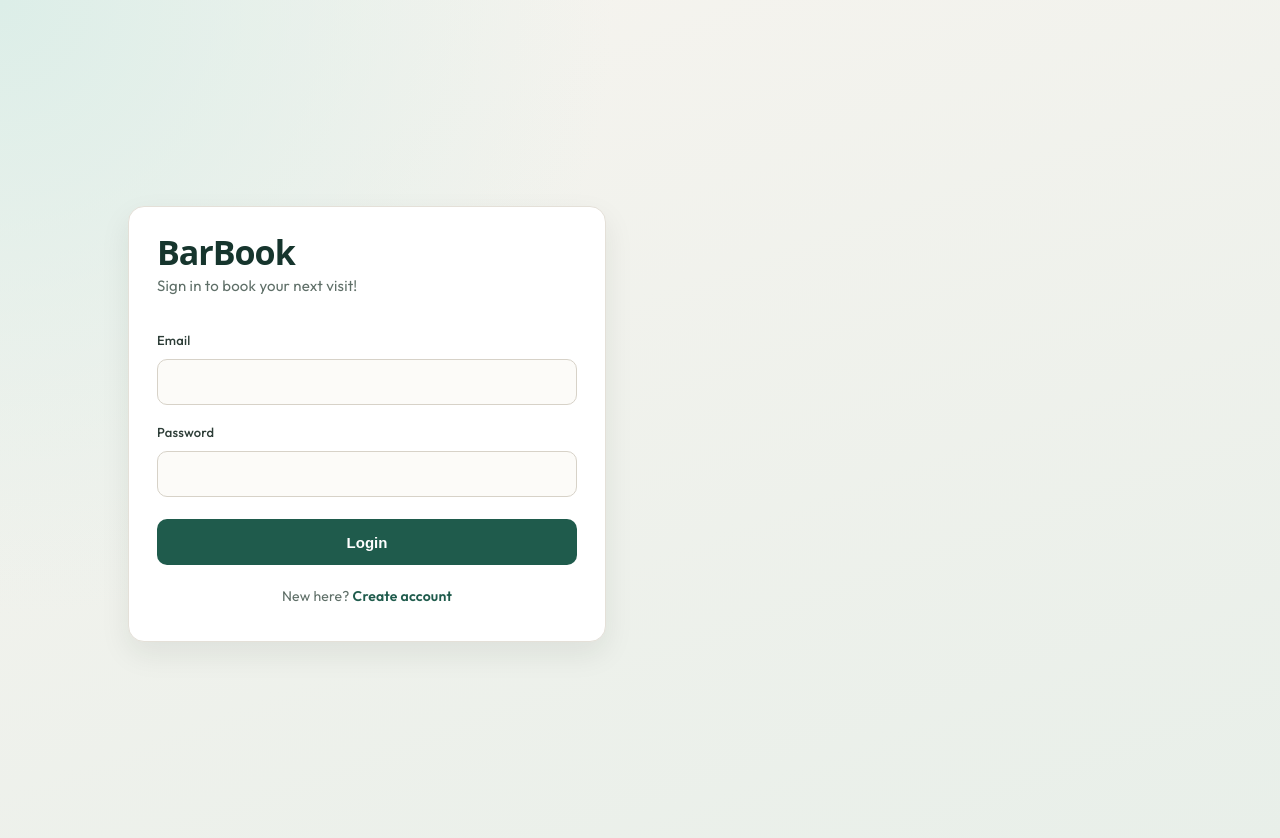
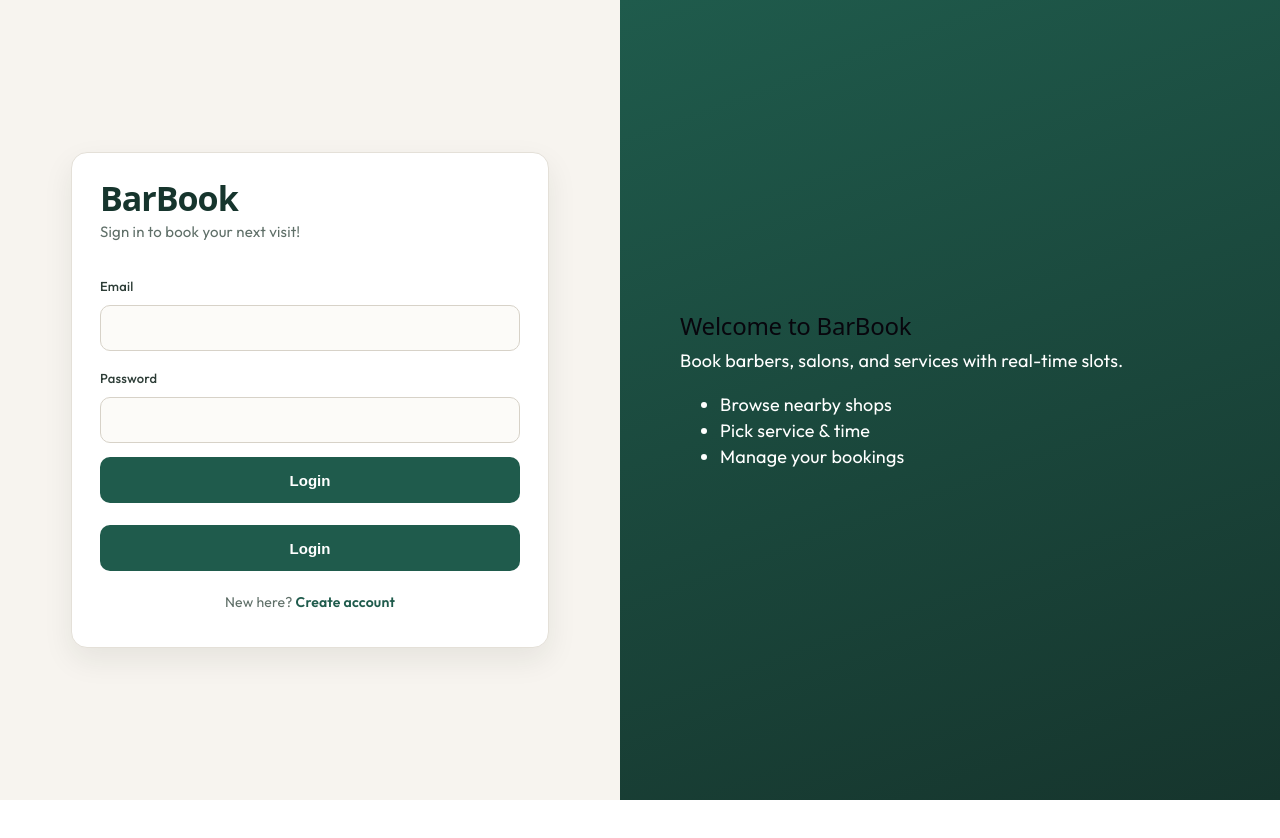
Before and after one commit to FahimFoysalEmon/booking-service, a React (Vite) app in the folder frontend/slot-booking-frontend/: page /login in a window 1280 px wide. Shown: the top 838 px of the page. After the commit the page ends 800 px from the top, so only its background shows below. Built offline with nearby package versions, Linux system fonts and the light colour scheme.

Commit message:
divided into two partitions

```diff
--- a/frontend/slot-booking-frontend/src/pages/LoginPage.jsx
+++ b/frontend/slot-booking-frontend/src/pages/LoginPage.jsx
@@ -32,6 +32,12 @@ export default function LoginPage() {
 
   return (
     <div className="auth-page">
+
+
+      <div className="auth-shell">
+
+        {/* LEFT */}
+        <div className="auth-left">
           <div className="auth-card">
             <h1 className="auth-brand">BarBook</h1>
             <p className="auth-subtitle">Sign in to book your next visit!</p>
@@ -49,14 +55,15 @@ export default function LoginPage() {
               <div className="auth-field">
                 <label>Password</label>
                 <input
-              type="password"
+                  type={showPassword ? "text" : "password"}
                   value={password}
                   onChange={(e) => setPassword(e.target.value)}
                 />
-          </div>
-          <button className="auth-submit" type="submit"
+                <button className="auth-submit" type="button"
                   onClick={() => setShowPassword(!showPassword)}
                 >Login</button>
+              </div>
+              <button className="auth-submit" type="submit">Login</button>
             </form>
 
 
@@ -70,5 +77,26 @@ export default function LoginPage() {
 
           </div>
         </div>
+
+
+
+        {/* RIGHT */}
+        <div className="auth-right">
+          <h2>Welcome to BarBook</h2>
+          <p>Book barbers, salons, and services with real-time slots.</p>
+          <ul>
+            <li>Browse nearby shops</li>
+            <li>Pick service & time</li>
+            <li>Manage your bookings</li>
+          </ul>
+        </div>
+
+
+
+      </div>
+
+
+
+    </div>
   )
 }
--- a/frontend/slot-booking-frontend/src/styles/auth.css
+++ b/frontend/slot-booking-frontend/src/styles/auth.css
@@ -3,14 +3,55 @@
 .auth-page {
   min-height: 100vh;
   display: flex;
+  align-items: stretch;
+  justify-content: center;
+  padding: 0;
+  font-family: "Outfit", sans-serif;
+  background: #f7f4ef;
+}
+
+.auth-shell {
+  width: 100%;
+  min-height: 100vh;
+  display: flex;
+}
+
+.auth-left {
+  flex: 1;
+  display: flex;
   align-items: center;
-  justify-content: flex-start;
-  padding: 24px;
-  padding-left: 10%;
-  font-family: "Outfit", sans-serif;
-  background:
-    radial-gradient(circle at top left, #dceee8 0%, transparent 40%),
-    linear-gradient(160deg, #f7f4ef 0%, #e8efe9 100%);
+  justify-content: center;
+  padding: 40px;
+}
+
+
+.auth-right {
+  flex: 1;
+  display: flex;
+  flex-direction: column;
+  justify-content: center;
+  align-items: flex-start;
+  padding: 60px;
+  background: linear-gradient(160deg, #1f5b4c 0%, #16352d 100%);
+  color: #ffffff;
+}
+
+.auth-hero-image {
+  width: 100%;
+  max-width: 420px;
+  border-radius: 16px;
+  margin-bottom: 24px;
+}
+
+
+@media (max-width: 900px) {
+  .auth-shell {
+    flex-direction: column;
+  }
+
+  .auth-right {
+    display: none; /* or show below form */
+  }
 }
 
 .auth-card {
```
Lines whose indentation alone changed are shown as unchanged.
